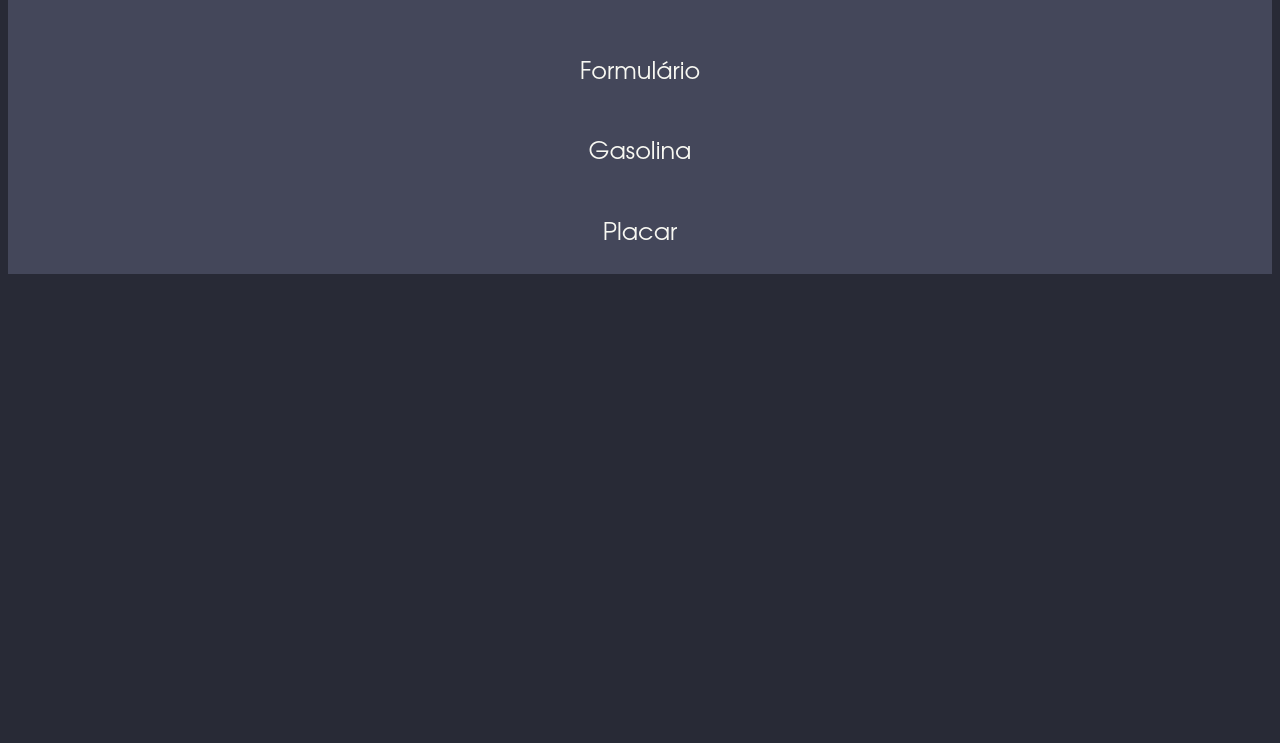
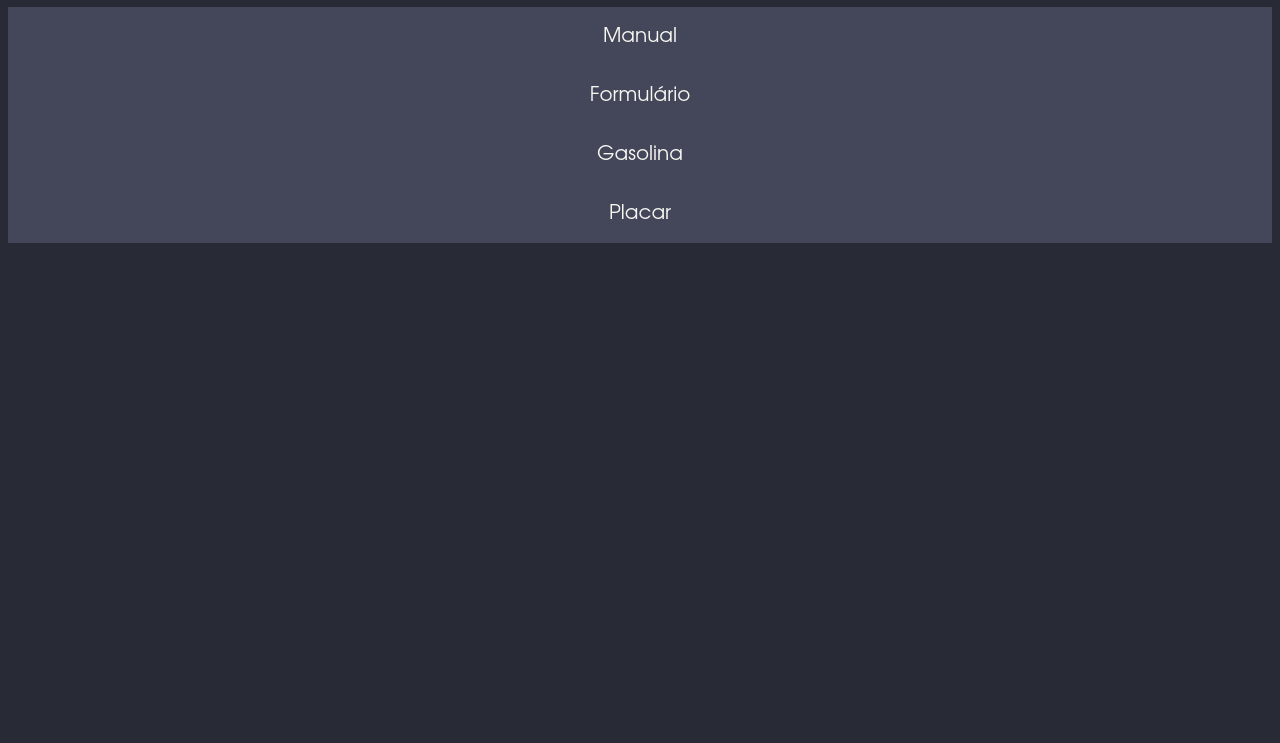
Before and after one commit to radialserial/radialserial.github.io, a plain HTML site: page index.html in a window 1280 px wide. Shown: the part 157-900 px from the top of the page. Before the commit the page ends 800 px from the top, so only its background shows below. Drawn offline with Linux system fonts and the light colour scheme.

Commit message:
Added extra styling for fonts and index

```diff
--- a/index.html
+++ b/index.html
@@ -11,14 +11,13 @@
 </head>
 
 <body class="dracula">
-    <div class="indice">
+    <div class="indice atividades">
         <h1>Atividades</h1>
         <a href="/pages/manual/"> <button class="dracula btn btn--indice"> Manual </button> </a>
         <a href="/pages/form/"> <button class="dracula btn btn--indice"> Formulário </button> </a>
         <a href="/pages/gasolina/"> <button class="dracula btn btn--indice"> Gasolina </button> </a>
         <a href="/pages/placar/"> <button class="dracula btn btn--indice"> Placar </button> </a>
     </div>
-    <budra>
 </body>
 
 </html>
--- a/style/style.scss
+++ b/style/style.scss
@@ -7,9 +7,14 @@ $pink: #ff79c6;
 
 .dracula {
     font-family: "Tex Gyre Adventor", sans-serif;
-    font-size: clamp(1rem, 2vw, 1.5rem);
+    font-size: clamp(1.25rem, 2vh, 2rem);
     background-color: $background;
     color: $foreground;
+}
+
+html,
+body {
+    height: 100%;
 }
 
 body {
@@ -43,8 +48,12 @@ a {
     text-align: center;
 }
 
+.atividades {
+    margin-top: 5em;
+}
+
 .btn {
-    padding: 1.2em;
+    padding: 1em;
     transition-duration: 0.1s;
     cursor: pointer;
     color: $foreground;
```
Also changed, not shown: style/style.css, 1 other file.
